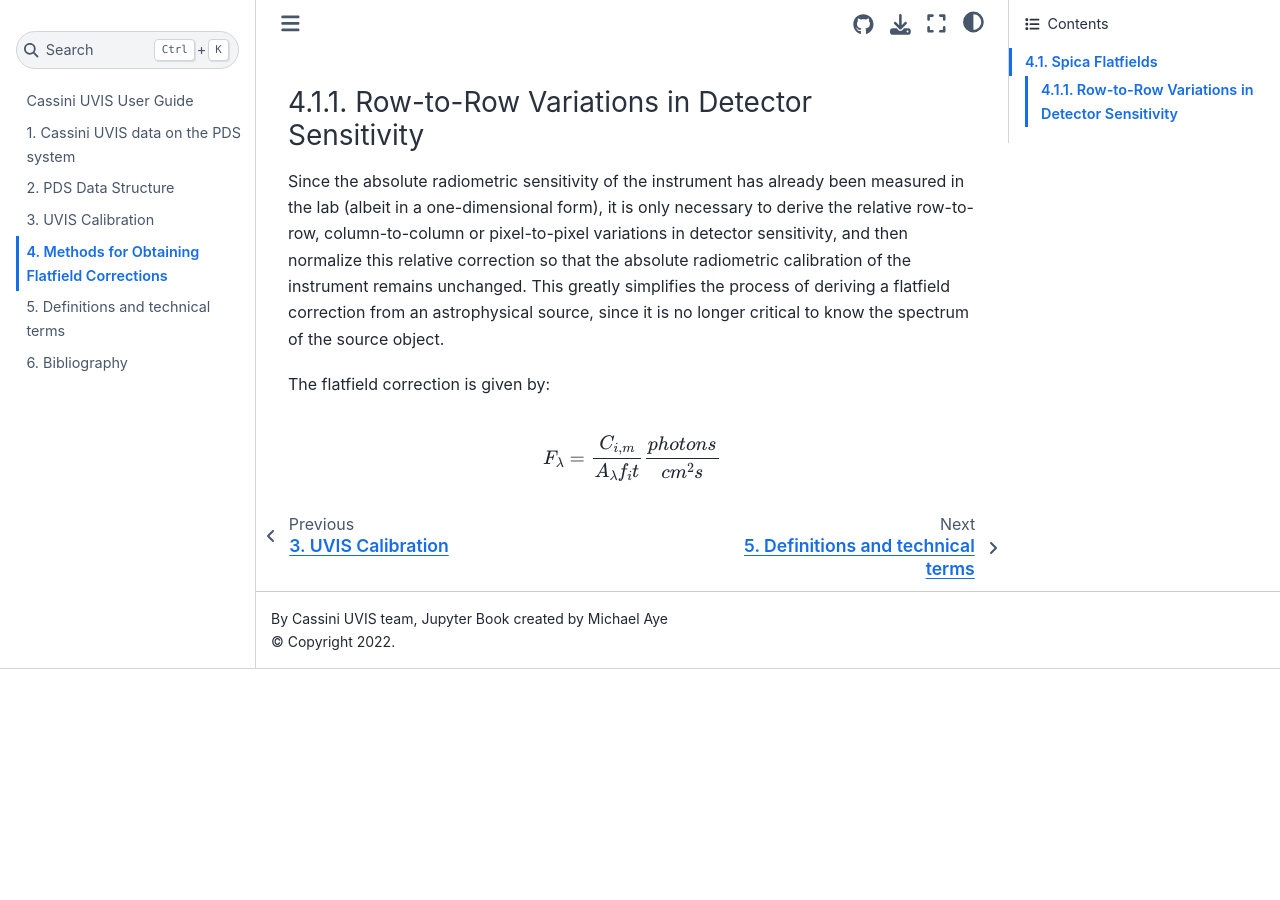
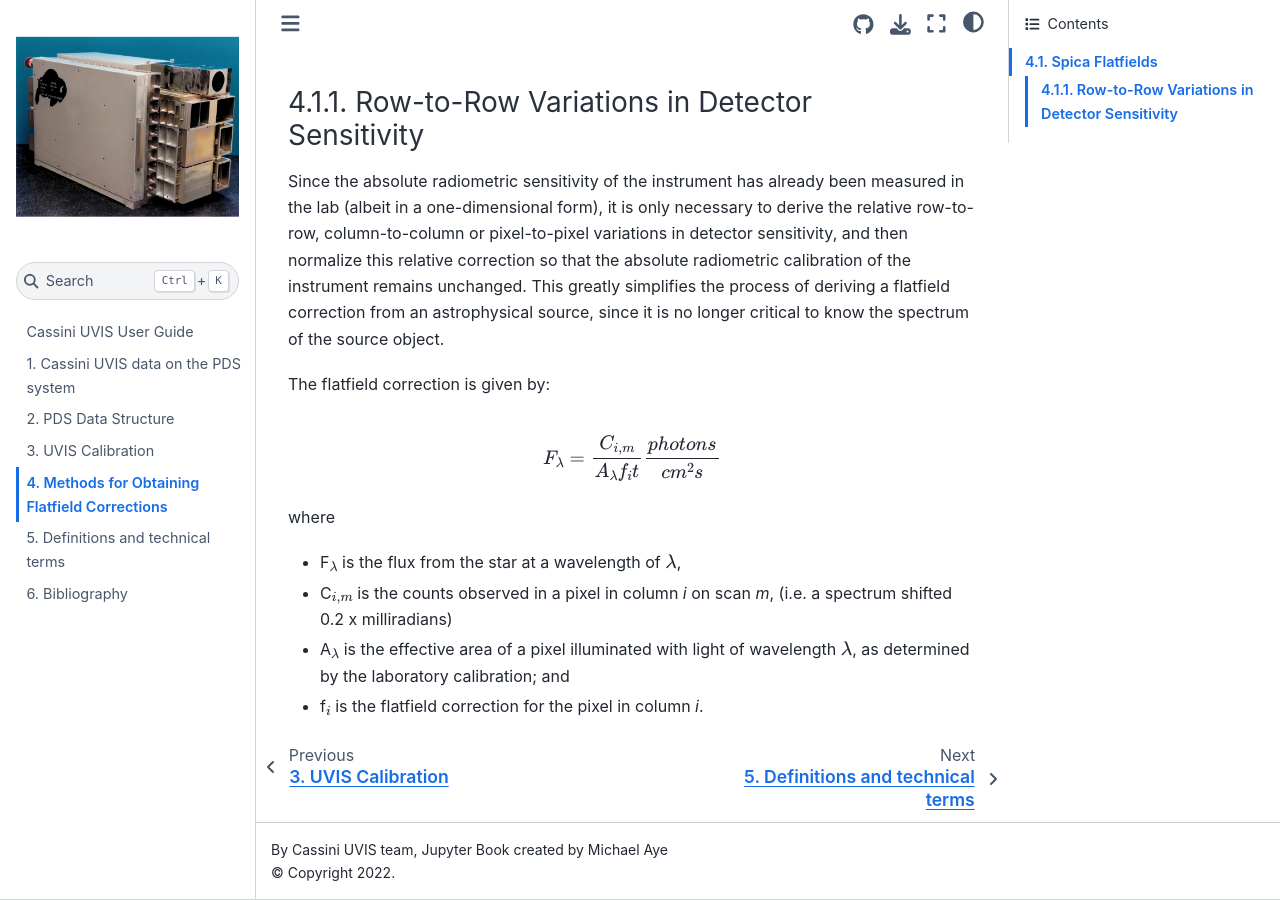
Before and after one commit to Cassini-UVIS/users_guide, a Jupyter Book: the page built from Appendix1_Flatfielding.md, in a window 1280 px wide and 900 px high, scrolled down 1023 px. Built offline with Jupyter Book 1.0.4 settings and Sphinx 7.4.7 and the Sphinx Book theme 1.1.4, drawn with Linux system fonts in a browser that asks for light colours; before the commit the page ends 1692 px from its top, so only the background shows below that.

Commit message:
add eq definitions

````diff
--- a/Appendix1_Flatfielding.md
+++ b/Appendix1_Flatfielding.md
@@ -32,3 +32,10 @@
 ```{math}
 F_\lambda = \frac{C_{i,m}}{A_\lambda f_i t}\frac{photons}{cm^2s}
 ```
+
+where
+* F$_\lambda$ is the flux from the star at a wavelength of $\lambda$,
+* C$_{i,m}$ is the counts observed in a pixel in column _i_ on scan _m_, (i.e. a spectrum shifted 0.2 x milliradians)
+* A$_\lambda$ is the effective area of a pixel illuminated with light of wavelength $\lambda$, as determined by the
+laboratory calibration; and
+* f$_i$ is the flatfield correction for the pixel in column _i_.
````
